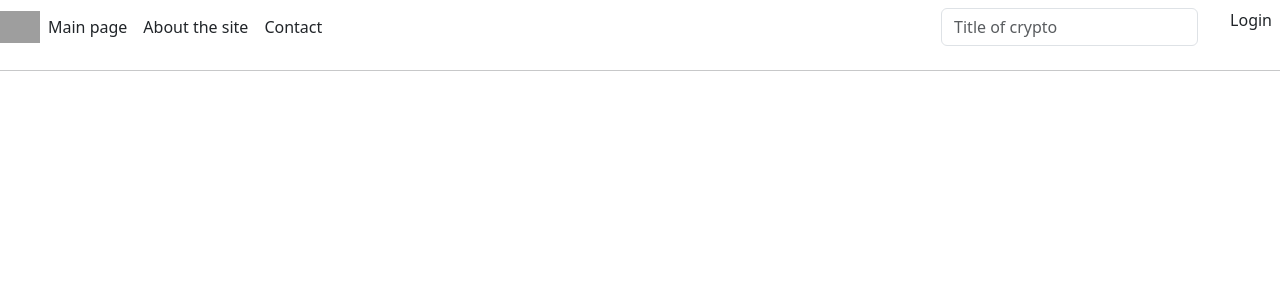
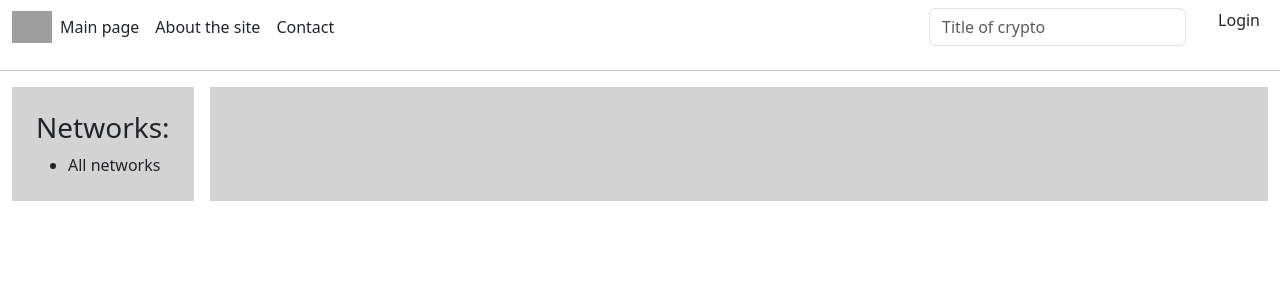
Before and after one commit to ieasycat/sitecrypto, a Django app: page /crypto/ in a window 1280 px wide. Shown: the top 300 px of the page. Run offline with Django 4.2, Linux system fonts and the light colour scheme; data that the repository does not hold is empty; some libraries are stand-ins or nearby versions; grey boxes are pictures that could not be loaded.

Commit message:
Add tags to the sidebar

```diff
--- /dev/null
+++ b/sitecrypto/crypto/templates/crypto/list_networks.html
@@ -0,0 +1,7 @@
+{% for network in networks %}
+    {% if network.id == network_selected %}
+        <li class="selected">{{ network.title }}</li>
+    {% else %}
+        <li><a href="{{ network.get_absolute_url }}">{{ network.title }}</a></li>
+    {% endif %}
+{% endfor %}
--- /dev/null
+++ b/sitecrypto/crypto/templatetags/crypto_tags.py
@@ -0,0 +1,12 @@
+from django import template
+from django.db.models import Count
+
+from crypto.models import Network
+
+register = template.Library()
+
+
+@register.inclusion_tag('crypto/list_networks.html')
+def show_networks(network_selected=0):
+    networks = Network.objects.annotate(total=Count("networks")).filter(total__gt=0)
+    return {'networks': networks, 'network_selected': network_selected}
--- a/sitecrypto/templates/base.html
+++ b/sitecrypto/templates/base.html
@@ -1,4 +1,5 @@
 {% load static %}
+{% load crypto_tags %}
 
 <!DOCTYPE html>
 <html lang="en">
@@ -13,12 +14,13 @@
 
     <!-- Bootstrap CSS -->
     <link rel="stylesheet" href="{% static 'crypto/css/bootstrap.min.css' %}">
+    <link rel="stylesheet" href="{% static 'crypto/css/main.css' %}">
 
     {% block css %} {% endblock %}
 
 </head>
 <body>
-    <div class="d-flex flex-wrap align-items-center justify-content-center justify-content-lg-start">
+    <div class="container-fluid d-flex flex-wrap align-items-center justify-content-center justify-content-lg-start">
         <img src="{% static 'crypto/font/btc.svg' %}" class="bi bi-cloud-minus" width="40" height="32">
         <ul class="nav col-12 col-lg-auto me-lg-auto mb-2 justify-content-center mb-md-0">
             <li><a href="{% url 'home' %}" class="nav-link px-2 link-dark">Main page</a></li>
@@ -42,10 +44,30 @@
     </div>
     <hr>
 
+<div class="container-fluid pb-5">
+    <div class="d-grid gap-3" style="grid-template-columns: 0fr 5fr;">
+        <div class="bg-color col mx-auto p-4 d-flex flex-column position-static">
+            <h3 class="text-center">Networks:</h3>
+            <ul class=" col-4 col-lg-auto me-lg-auto mb-2 justify-content-center mb-md-0">
+                {% if network_selected == 0 %}
+		            <li class="selected">All networks</li>
+		        {% else %}
+		            <li><a href="{% url 'home' %}">All networks</a></li>
+		        {% endif %}
 
-<div class="container-fluid pb-5 ">
-    <div class="col p-4 d-flex flex-column position-static">
+		        {% show_networks network_selected %}
+
+<!--                {% for p in posts.networks.all %}-->
+<!--                    <li>{{ n.title }}</li>-->
+<!--                {% endfor %}-->
+<!--                <li><a href="#" class="nav-link link-dark">ERC20</a></li>-->
+<!--                <li><a href="#" methods="get" class="nav-link link-dark">TON</a></li>-->
+<!--                <li><a href="#" methods="get" class="nav-link link-dark">SOL</a></li>-->
+            </ul>
+        </div>
+    <div class="bg-color col p-4 d-flex flex-column position-static">
         {% block content %} {% endblock %}
+    </div>
     </div>
 </div>
 
```
Also changed, not shown: sitecrypto/crypto/templatetags/__init__.py (added).
